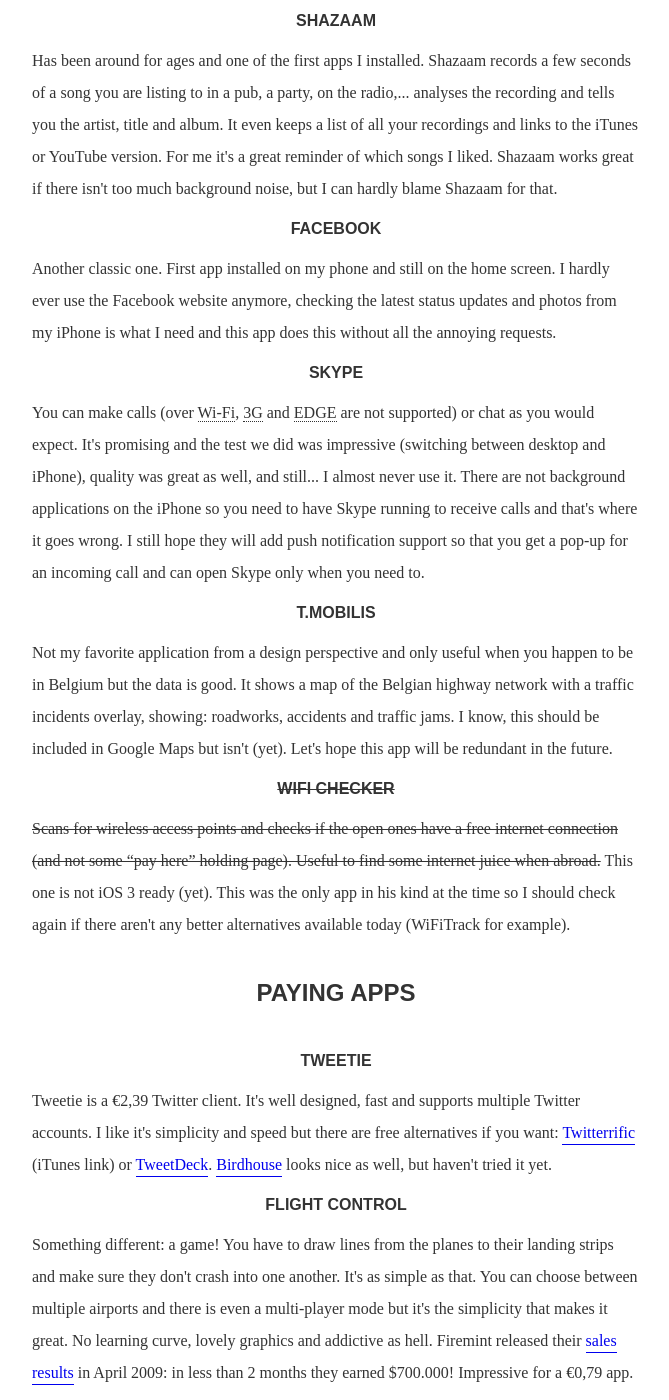
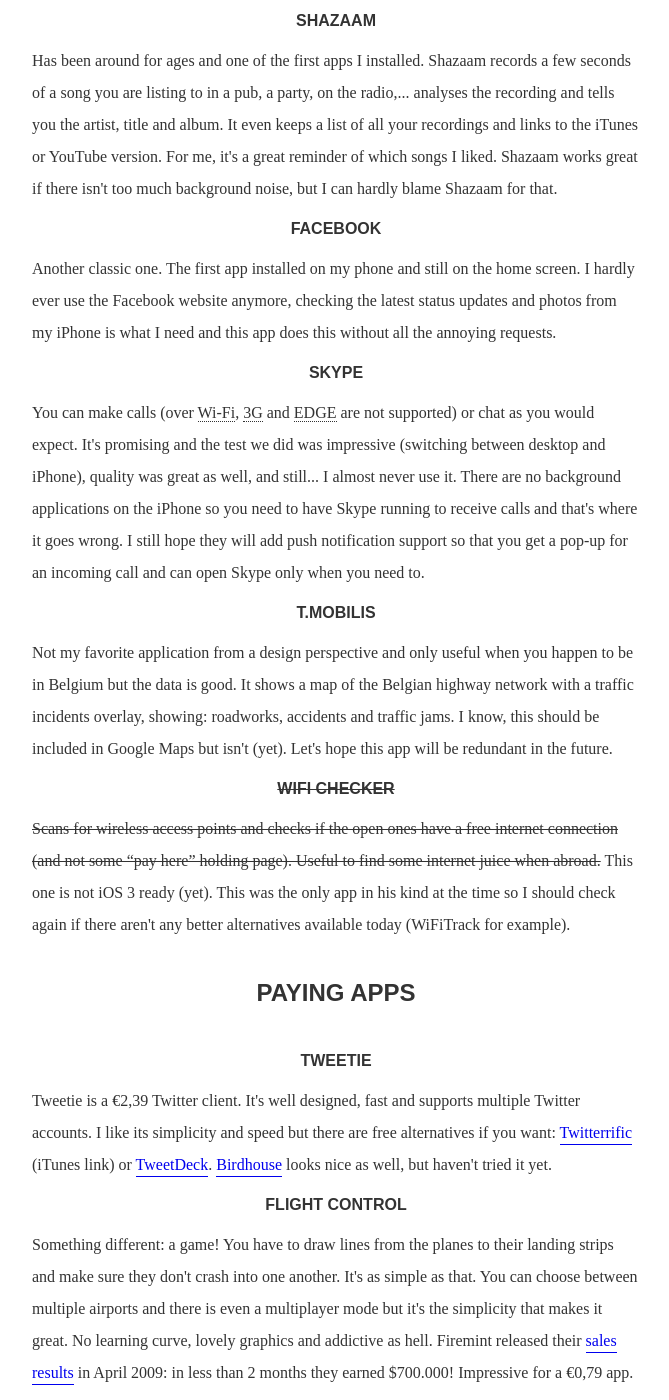
Before and after one commit to cimm/suffix, a Jekyll site: the page built from _posts/2009-07-16-favorite-iphone-apps.html, in a window 1280 px wide and 1400 px high, scrolled down 507 px. Shown: the whole window, without its empty margins (304-973 px from the left). Built offline with Jekyll 4.4.1, drawn with Linux system fonts in a browser that asks for light colours.

Commit message:
Fix some more spelling fixes in blog posts

```diff
--- a/_posts/2007-09-05-addhandler-addtype-directives.html
+++ b/_posts/2007-09-05-addhandler-addtype-directives.html
@@ -8,11 +8,11 @@
 <div class="narrow-col">
   <p>It took me a while to figure out the differences between the AddHandler and AddType directives in an Apache configuration. Both directives seem to define how the contents of a file with a given extension should be threatened but when do you need the first one and when the second?</p>
 
-  <p>Turned out it isn't too hard... the AddType handler specifies how the <strong>client</strong> (think about a browser) has to deal with a particular data stream (e.g. download a binary or show an image or HTML page). The AddHandler on the other hand maps a handler to the file extension telling the <strong>server</strong> what to do with it. So if you are defining a Ruby on Rails or PHP content type you will need the AddHandler, telling the server it should parse the file. If you define a JavaScript or HTML file you will need the AddType one to tell the browser what content type to expect.</p>
+  <p>Turned out it isn't too hard... the AddType handler specifies how the <strong>client</strong> (think about a browser) has to deal with a particular data stream (e.g. download a binary or show an image or HTML page). The AddHandler, on the other, hand maps a handler to the file extension telling the <strong>server</strong> what to do with it. So if you are defining a Ruby on Rails or PHP content type you will need the AddHandler, telling the server it should parse the file. If you define a JavaScript or HTML file you will need the AddType one to tell the browser what content type to expect.</p>
 
   <h2>Strict versus quirks mode</h2>
 
-  <p>Something slightly related is how browsers actually deal with the content type you set in your AddType directive. Gecko based browsers (like Firefox) follow the standard closely so they will handle a file according to the content type in your Apache configuration. This means your image will show up as text if you wrongly assigned the text/plain content type. Internet Explorer is more flexible and tries to guess the mime type for misconfigured web servers showing a wrongly defined images as, well, an image.</p>
+  <p>Something slightly related is how browsers actually deal with the content type you set in your AddType directive. Gecko-based browsers (like Firefox) follow the standard closely so they will handle a file according to the content type in your Apache configuration. This means your image will show up as text if you wrongly assigned the text/plain content type. Internet Explorer is more flexible and tries to guess the mime type for misconfigured web servers showing a wrongly defined image as, well, an image.</p>
 
   <h2>More resources</h2>
 
--- a/_posts/2009-07-16-favorite-iphone-apps.html
+++ b/_posts/2009-07-16-favorite-iphone-apps.html
@@ -12,15 +12,15 @@
 
   <h3>Shazaam</h3>
 
-  <p>Has been around for ages and one of the first apps I installed. Shazaam records a few seconds of a song you are listing to in a pub, a party, on the radio,... analyses the recording and tells you the artist, title and album. It even keeps a list of all your recordings and links to the iTunes or YouTube version. For me it's a great reminder of which songs I liked. Shazaam works great if there isn't too much background noise, but I can hardly blame Shazaam for that.</p>
+  <p>Has been around for ages and one of the first apps I installed. Shazaam records a few seconds of a song you are listing to in a pub, a party, on the radio,... analyses the recording and tells you the artist, title and album. It even keeps a list of all your recordings and links to the iTunes or YouTube version. For me, it's a great reminder of which songs I liked. Shazaam works great if there isn't too much background noise, but I can hardly blame Shazaam for that.</p>
 
   <h3>Facebook</h3>
 
-  <p>Another classic one. First app installed on my phone and still on the home screen. I hardly ever use the Facebook website anymore, checking the latest status updates and photos from my iPhone is what I need and this app does this without all the annoying requests.</p>
+  <p>Another classic one. The first app installed on my phone and still on the home screen. I hardly ever use the Facebook website anymore, checking the latest status updates and photos from my iPhone is what I need and this app does this without all the annoying requests.</p>
 
   <h3>Skype</h3>
 
-  <p>You can make calls (over <abbr title="Wireless Fidelity">Wi-Fi</abbr>, <abbr title="3rd Generation">3G</abbr> and <abbr title="Enhanced Data Rates for GSM Evolution">EDGE</abbr> are not supported) or chat as you would expect. It's promising and the test we did was impressive (switching between desktop and iPhone), quality was great as well, and still... I almost never use it. There are not background applications on the iPhone so you need to have Skype running to receive calls and that's where it goes wrong. I still hope they will add push notification support so that you get a pop-up for an incoming call and can open Skype only when you need to.</p>
+  <p>You can make calls (over <abbr title="Wireless Fidelity">Wi-Fi</abbr>, <abbr title="3rd Generation">3G</abbr> and <abbr title="Enhanced Data Rates for GSM Evolution">EDGE</abbr> are not supported) or chat as you would expect. It's promising and the test we did was impressive (switching between desktop and iPhone), quality was great as well, and still... I almost never use it. There are no background applications on the iPhone so you need to have Skype running to receive calls and that's where it goes wrong. I still hope they will add push notification support so that you get a pop-up for an incoming call and can open Skype only when you need to.</p>
 
   <h3>T.Mobilis</h3>
 
@@ -34,11 +34,11 @@
 
   <h3>Tweetie</h3>
 
-  <p>Tweetie is a &euro;2,39 Twitter client. It's well designed, fast and supports multiple Twitter accounts. I like it's simplicity and speed but there are free alternatives if you want: <a href="http://phobos.apple.com/WebObjects/MZStore.woa/wa/viewSoftware?id=284540316&mt=8" title="Twitterific for iPhone">Twitterrific</a> (iTunes link) or <a href="http://tweetdeck.com/iphone/" title="TweetDeck for iPhone">TweetDeck</a>. <a href="http://birdhouseapp.com/" title="Bridhouse: A notpad for Twitter">Birdhouse</a> looks nice as well, but haven't tried it yet.</p>
+  <p>Tweetie is a &euro;2,39 Twitter client. It's well designed, fast and supports multiple Twitter accounts. I like its simplicity and speed but there are free alternatives if you want: <a href="http://phobos.apple.com/WebObjects/MZStore.woa/wa/viewSoftware?id=284540316&mt=8" title="Twitterific for iPhone">Twitterrific</a> (iTunes link) or <a href="http://tweetdeck.com/iphone/" title="TweetDeck for iPhone">TweetDeck</a>. <a href="http://birdhouseapp.com/" title="Bridhouse: A notpad for Twitter">Birdhouse</a> looks nice as well, but haven't tried it yet.</p>
 
   <h3>Flight Control</h3>
 
-  <p>Something different: a game! You have to draw lines from the planes to their landing strips and make sure they don't crash into one another. It's as simple as that. You can choose between multiple airports and there is even a multi-player mode but it's the simplicity that makes it great. No learning curve, lovely graphics and addictive as hell. Firemint released their <a href="https://web.archive.org/web/20120227004900/firemint.com/files/FlightControl-SalesNumbers.pdf" title="Firemint's FlightControl sales results (PDF)">sales results</a> in April 2009: in less than 2 months they earned $700.000! Impressive for a &euro;0,79 app.</p>
+  <p>Something different: a game! You have to draw lines from the planes to their landing strips and make sure they don't crash into one another. It's as simple as that. You can choose between multiple airports and there is even a multiplayer mode but it's the simplicity that makes it great. No learning curve, lovely graphics and addictive as hell. Firemint released their <a href="https://web.archive.org/web/20120227004900/firemint.com/files/FlightControl-SalesNumbers.pdf" title="Firemint's FlightControl sales results (PDF)">sales results</a> in April 2009: in less than 2 months they earned $700.000! Impressive for a &euro;0,79 app.</p>
 
   <h3>Things</h3>
 
```
Also changed, not shown: _posts/2007-09-27-webdesign-checklist.html (+4 -4 lines).
